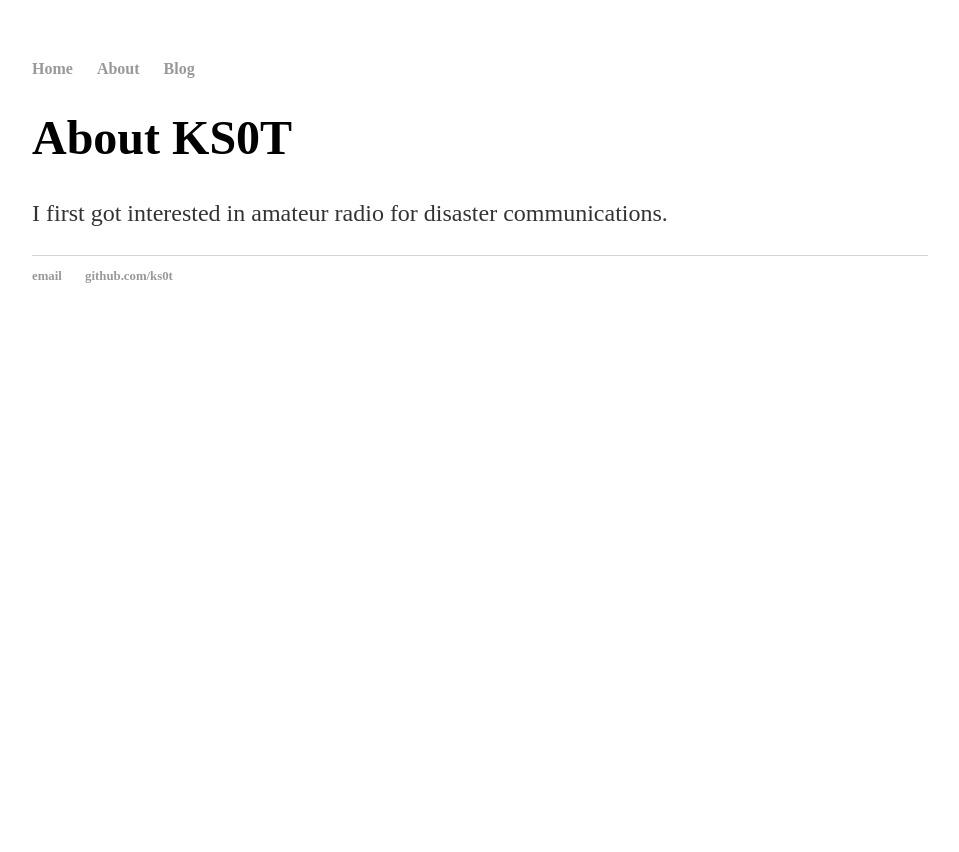
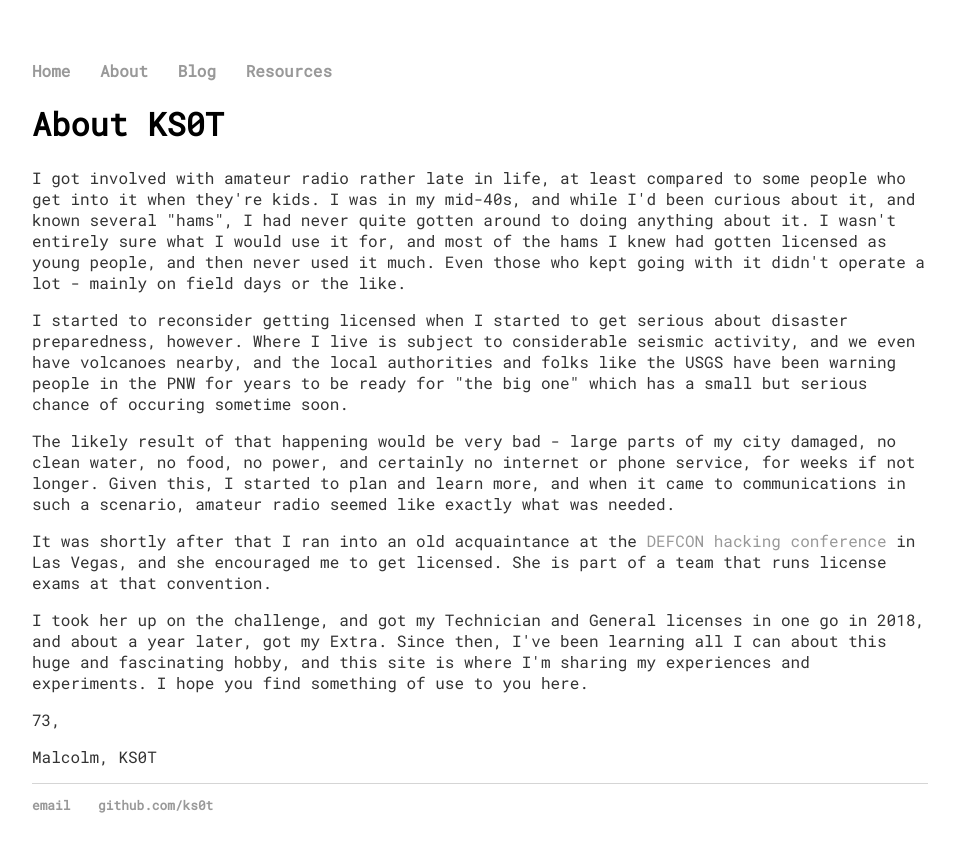
Before and after one commit to KS0T/ks0t.github.io, a Jekyll site: the page built from about/index.html, in a window 1280 px wide. Shown: the top 852 px of the page, without its empty margins (160-1119 px from the left). Built offline with Jekyll 4.4.1, drawn with Linux system fonts in a browser that asks for light colours.

Commit message:
testing theme

```diff
--- a/_config.yml
+++ b/_config.yml
@@ -1,3 +1,9 @@
 Name: KS0T - Amateur Radio
 markdown: kramdown
 permalink: /blog/:year/:month/:day/:title
+plugins:
+  - jekyll-feed
+title: KS0T Amateur Radio Blog
+description: Blog of Amateur Radio Experimentation
+author: Malcolm Heath (KS0T)
+remote_theme: "mmistakes/so-simple-theme@3.2.0"
--- a/_layouts/default.html
+++ b/_layouts/default.html
@@ -4,6 +4,8 @@
 			<title>{{ page.title }}</title>
 			<!-- link to main stylesheet -->
 			<link rel="stylesheet" type="text/css" href="/css/main.css">
+			<link rel="shortcut icon" href="/favicon.ico" />
+			<link href="https://fonts.googleapis.com/css2?family=Roboto%20Mono" rel="stylesheet">
 		</head>
 		<body>
 			<nav>
@@ -11,6 +13,7 @@
 	        		<li><a href="/">Home</a></li>
 		        	<li><a href="/about">About</a></li>
 	        		<li><a href="/blog">Blog</a></li>
+	        		<li><a href="/resources">Resources</a></li>
 	    		</ul>
 			</nav>
 			<div class="container">
--- a/about/index.html
+++ b/about/index.html
@@ -3,4 +3,40 @@
 title: About KS0T
 ---
 	<h1>{{ page.title }}</h1>
-<p>I first got interested in amateur radio for disaster communications.</p>
+
+<p>I got involved with amateur radio rather late in life, at least compared to
+some people who get into it when they're kids.  I was in my mid-40s, and
+while I'd been curious about it, and known several "hams", I had
+never quite gotten around to doing anything about it.  I wasn't
+entirely sure what I would use it for, and most of the hams I knew
+had gotten licensed as young people, and then never used it much.
+Even those who kept going with it didn't operate a lot - mainly on
+field days or the like.</p>
+
+<p>I started to reconsider getting licensed when I started to get
+serious about disaster preparedness, however.  Where I live is subject
+to considerable seismic activity, and we even have volcanoes nearby,
+and the local authorities and folks like the USGS have been warning
+people in the PNW for years to be ready for "the big one" which
+has a small but serious chance of occuring sometime soon. </p>
+
+<p>The likely result of that happening would be very bad - large
+parts of my city damaged, no clean water, no food, no power, and
+certainly no internet or phone service, for weeks if not longer.
+Given this, I started to plan and learn more, and when it came
+to communications in such a scenario, amateur radio seemed like
+exactly what was needed.</p>
+
+<p>It was shortly after that I ran into an old acquaintance at the
+<a href="https://www.defcon.org">DEFCON hacking conference</a> in
+Las Vegas, and she encouraged me to get licensed. She is part of
+a team that runs license exams at that convention.</p>
+
+<p>I took her up on the challenge, and got my Technician and General
+licenses in one go in 2018, and about a year later, got my Extra.
+Since then, I've been learning all I can about this huge and
+fascinating hobby, and this site is where I'm sharing my experiences
+and experiments. I hope you find something of use to you here.</p>
+
+<p>73,</p>
+<p>Malcolm, KS0T</p>
--- a/css/main.css
+++ b/css/main.css
@@ -1,10 +1,9 @@
 body {
     margin: 60px auto;
     width: 70%;
-	font-family: "Futura", "Sans-Serif";
+    font-family: "Roboto Mono", "Sans-Serif";
 }
 nav ul, footer ul {
-    #font-family:'Helvetica', 'Arial', 'Sans-Serif';
     padding: 0px;
     list-style: none;
     font-weight: bold;
@@ -21,12 +20,11 @@
     text-decoration: underline;
 }
 h1 {
-    font-size: 3em;
-    #font-family:'Helvetica', 'Arial', 'Sans-Serif';
+    #font-size: 3em;
 }
 p {
-    font-size: 1.5em;
-    line-height: 1.4em;
+    #font-size: 1.5em;
+    #line-height: 1.4em;
     color: #333;
 }
 footer {
@@ -36,7 +34,7 @@
 
 ul.posts {
     margin: 20px auto 40px;
-    font-size: 1.5em;
+    #font-size: 1.5em;
 }
 
 ul.posts li {
```
Also changed, not shown: favicon.ico (added), 2 other files.
